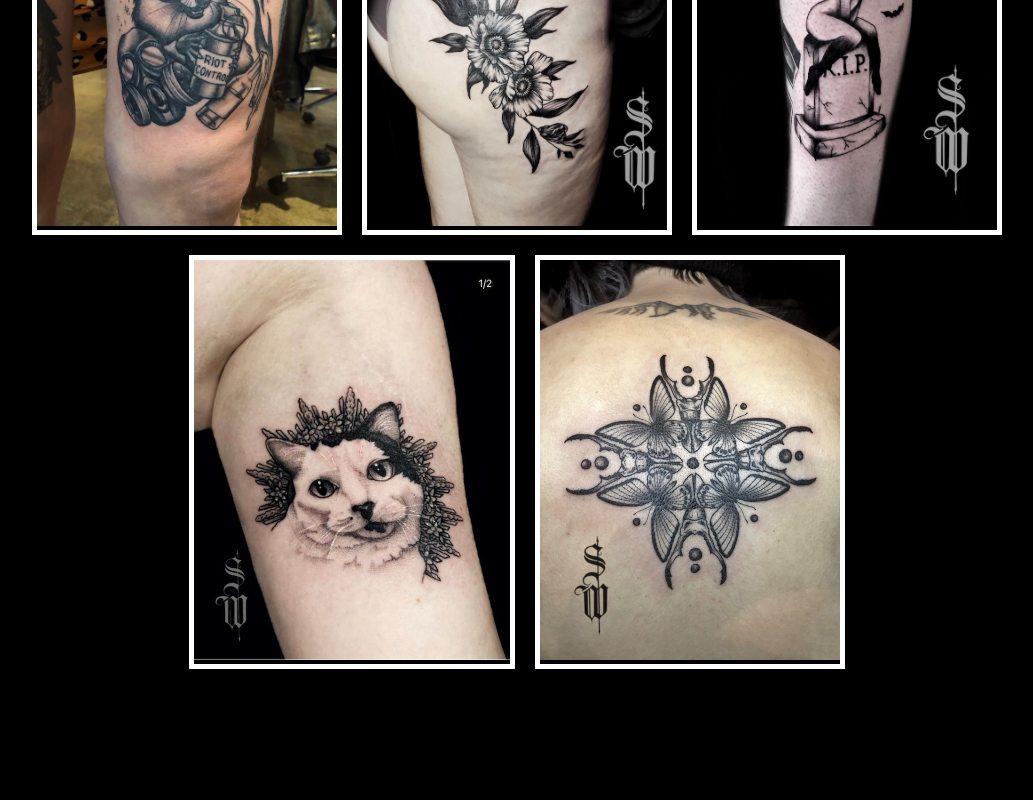
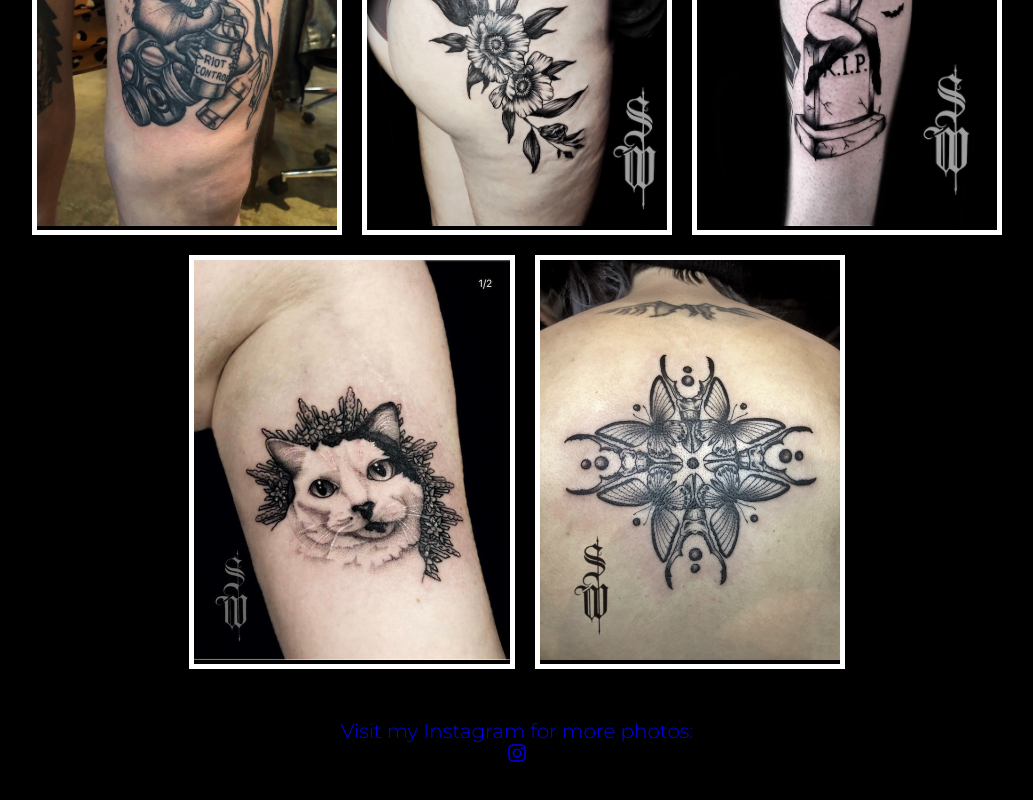
Before and after one commit to chynnalew/capstone, a React (Create React App) app in the folder swamp-witch/: page /capstone/gallery in a window 1280 px wide. Shown: the part 2198-2998 px from the top of the page, without its empty margins (123-1156 px from the left). Before the commit the page ends 2895 px from the top, so only its background shows below. Built offline with nearby package versions, Linux system fonts and the light colour scheme.

Commit message:
add link to ig, update midMedia policy styling

```diff
--- a/swamp-witch/src/components/Galleries/Gallery.js
+++ b/swamp-witch/src/components/Galleries/Gallery.js
@@ -13,6 +13,9 @@ const Gallery = (props) => {
         </div>
       ))}
       </div>
+      <div className="igLogo">
+        <a href='https://www.instagram.com/swamp__witch__/' target="_blank">Visit my Instagram for more photos: <br/><ion-icon name="logo-instagram" ></ion-icon></a>
+      </div>
       </div>
   )
 }
--- a/swamp-witch/src/css/index.css
+++ b/swamp-witch/src/css/index.css
@@ -255,6 +255,23 @@ ion-icon:hover {
   float: right;
   width: 50%;
 }
+.igLogo{
+  font-size: 20px;
+  padding:30px 0;
+  color:#b49a45;
+  width:100%;
+  text-align: center;
+}
+.igLogo a {
+  text-decoration: none;
+}
+.igLogo a:visited {
+  color:#b49a45
+}
+.igLogo a:hover {
+  color: rgb(60, 115, 151);
+  font-weight: 600;
+}
 
 /*FAQ styles*/
 
--- a/swamp-witch/src/css/midMedia.css
+++ b/swamp-witch/src/css/midMedia.css
@@ -72,6 +72,7 @@
 
   /*POLICIES STYLES */
   #policies {
+    padding-top:90px;
     text-align: center;
   }
 }
--- a/swamp-witch/src/index.js
+++ b/swamp-witch/src/index.js
@@ -1,6 +1,9 @@
 import React from "react";
 import ReactDOM from "react-dom";
-import "./css/styles.min.css"
+import "./css/styles.min.css";
+import "./css/index.css";
+import "./css/midMedia.css";
+import "./css/smallMedia.css";
 import App from "./components/App";
 import reportWebVitals from "./reportWebVitals";
 
```
